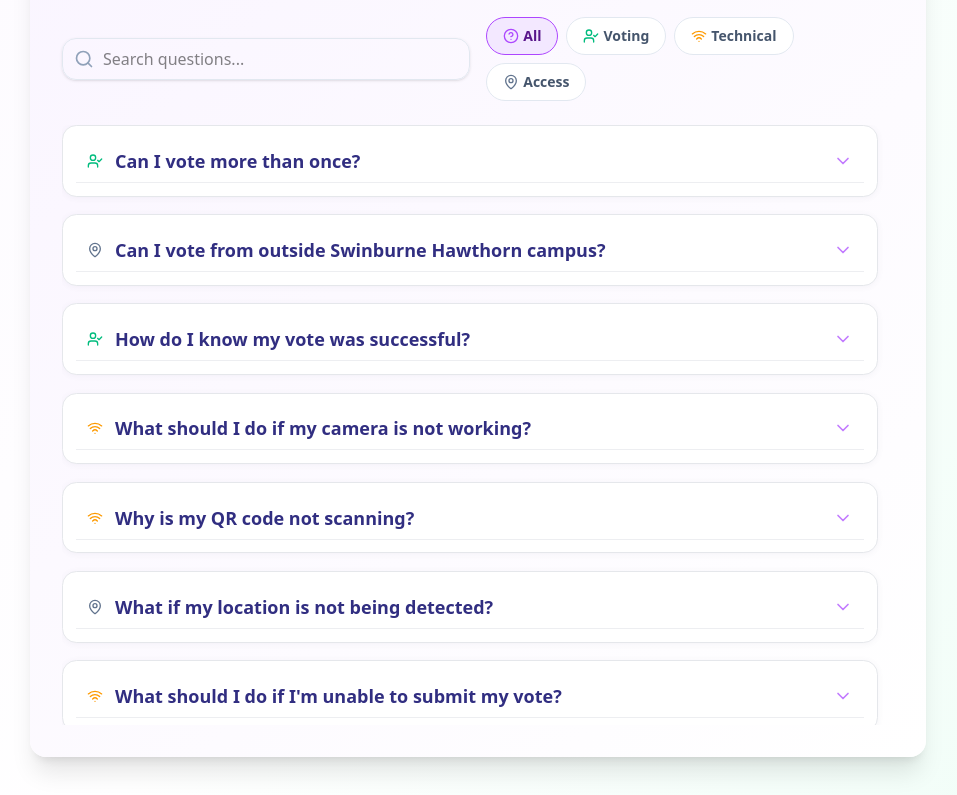
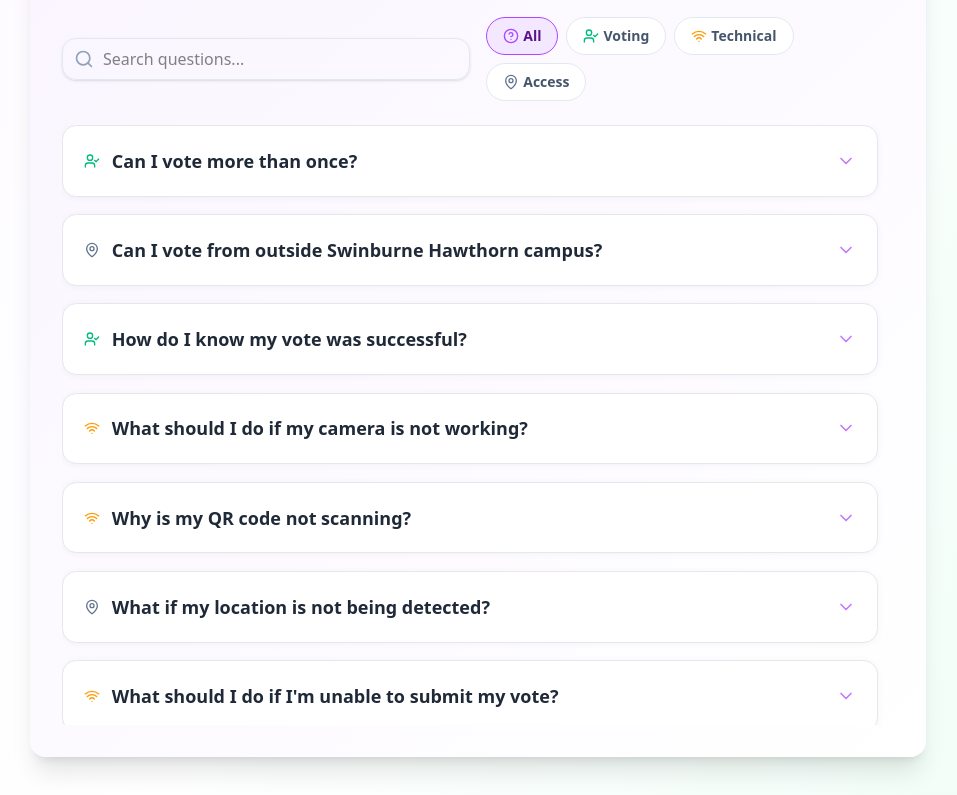
Before and after one commit to seansmith-dev/CapexVotingAppAttempt2, a Next.js app in the folder Capex-Voting-App_FrontEnd/capex-voting-app/: page /guide in a window 1280 px wide. Shown: the part 1340-2135 px from the top of the page, without its empty margins (162-1119 px from the left). Built offline with nearby package versions, Linux system fonts and the light colour scheme.

Commit message:
Cleaned up guide.css by removing unnecessary code and comments

```diff
--- a/Capex-Voting-App_FrontEnd/capex-voting-app/app/guide/guide.css
+++ b/Capex-Voting-App_FrontEnd/capex-voting-app/app/guide/guide.css
@@ -246,86 +246,50 @@ h4:hover {
   box-shadow: 0 1px 6px 0 rgba(80, 80, 120, 0.06);
   margin-bottom: 1.1rem;
   border: 1.2px solid #e5e7eb;
-  padding: 0.8rem 0.8rem 0.8rem 0.8rem;
+  padding: 0.8rem;
   position: relative;
-  overflow: hidden;
 }
 
 .faq-card.open {
-  background: #fff;
-  border-color: #a5b4fc;
-  box-shadow: 0 6px 24px 0 rgba(80, 80, 120, 0.13);
+  background: #fafafa;
+  border-color: #a78bfa;
 }
 
 .faq-question-btn {
-  background: none;
-  border: none;
   width: 100%;
-  text-align: left;
-  padding: 0.5rem 0.7rem 0.5rem 0.7rem;
-  font-size: 1.09rem;
-  font-weight: 700;
-  color: #312e81;
   display: flex;
   align-items: center;
   justify-content: space-between;
-  cursor: pointer;
-  border-radius: 0.7rem;
-  position: relative;
+  text-align: left;
+  padding: 0.5rem;
+  font-weight: 600;
+  color: #1f2937;
+  transition: color 0.2s;
 }
-.faq-question-btn:after {
-  content: '';
-  display: block;
-  position: absolute;
-  left: 0; right: 0; bottom: 0;
-  height: 1px;
-  background: #e5e7eb;
-  opacity: 0.7;
+
+.faq-question-btn:hover {
+  color: #4f46e5;
 }
 
 .faq-answer {
-  background: #f8fafc;
-  color: #334155;
-  border-radius: 0.7rem;
-  margin: 0.8rem 0 0 0;
-  padding: 1rem 1.5rem 1rem 1.7rem;
-  font-size: 1.04rem;
-  font-weight: 500;
-  box-shadow: none;
-  border-left: 3px solid #a5b4fc;
-  animation: faqFadeIn 0.4s;
-}
-.faq-card.open .faq-answer {
-  background: #f1f5f9;
-  color: #1e293b;
-  border-left: 3px solid #6366f1;
-}
-@keyframes faqFadeIn {
-  from { opacity: 0; transform: translateY(10px); }
-  to { opacity: 1; transform: translateY(0); }
+  padding: 1rem;
+  color: #4b5563;
+  line-height: 1.6;
+  animation: faqFadeIn 0.3s ease-out;
 }
 
-.faq-highlight {
-  background: #fde68a;
-  color: #065f46;
-  border-radius: 0.3em;
-  padding: 0 0.2em;
-}
-
-.faq-no-result {
-  color: #a3a3a3;
-  font-size: 1.1rem;
-  padding: 2rem 0;
+@keyframes faqFadeIn {
+  from { opacity: 0; transform: translateY(-10px); }
+  to { opacity: 1; transform: translateY(0); }
 }
 
 @media (max-width: 600px) {
   .faq-answer {
-    padding: 1rem 1.2rem 1rem 1.2rem;
-    font-size: 1.01rem;
+    padding: 0.75rem;
   }
+
   .faq-question-btn {
-    font-size: 1.01rem;
-    padding: 1rem 1.2rem 1rem 0.9rem;
+    font-size: 0.95rem;
   }
 }
 
```
